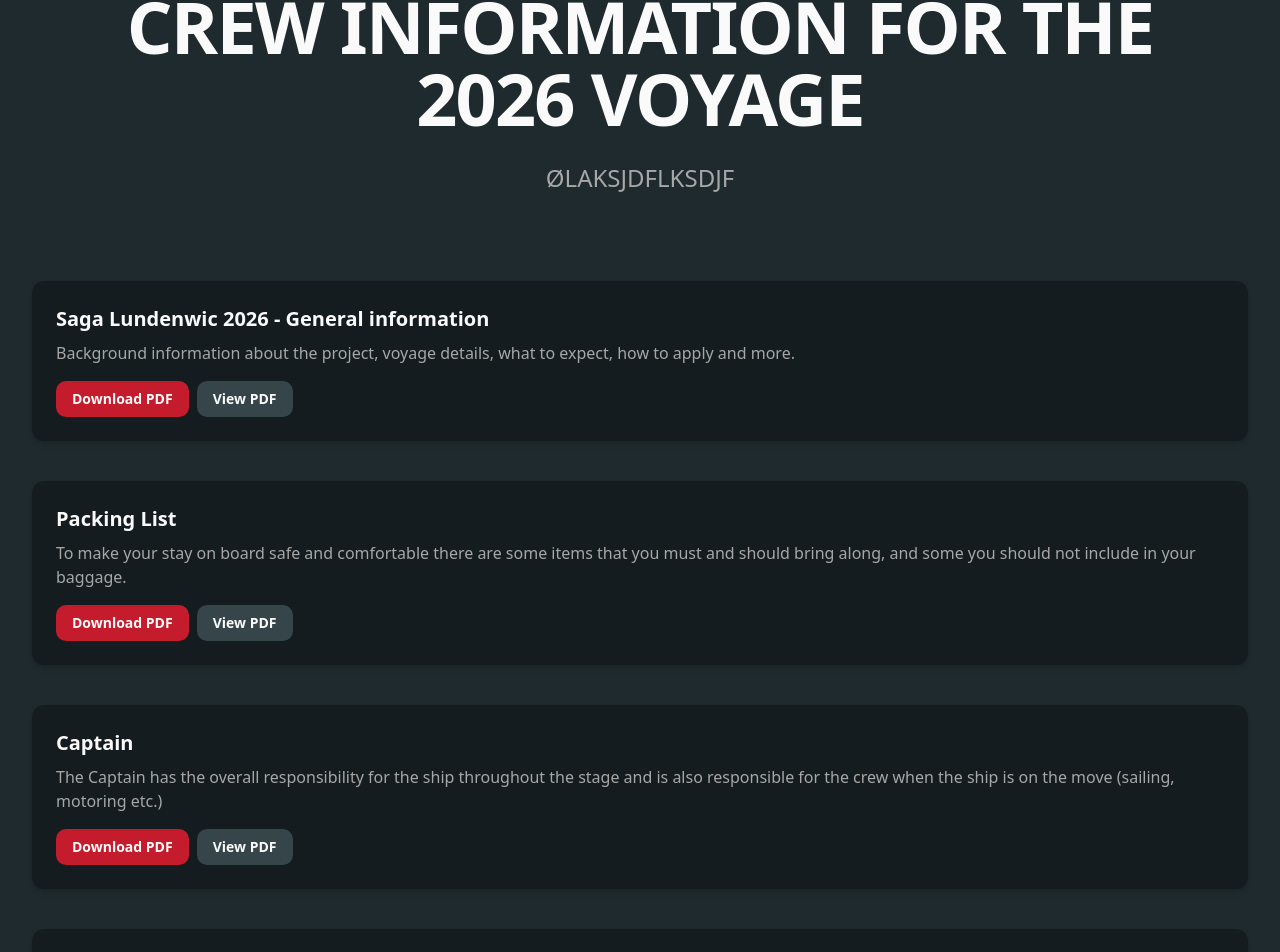
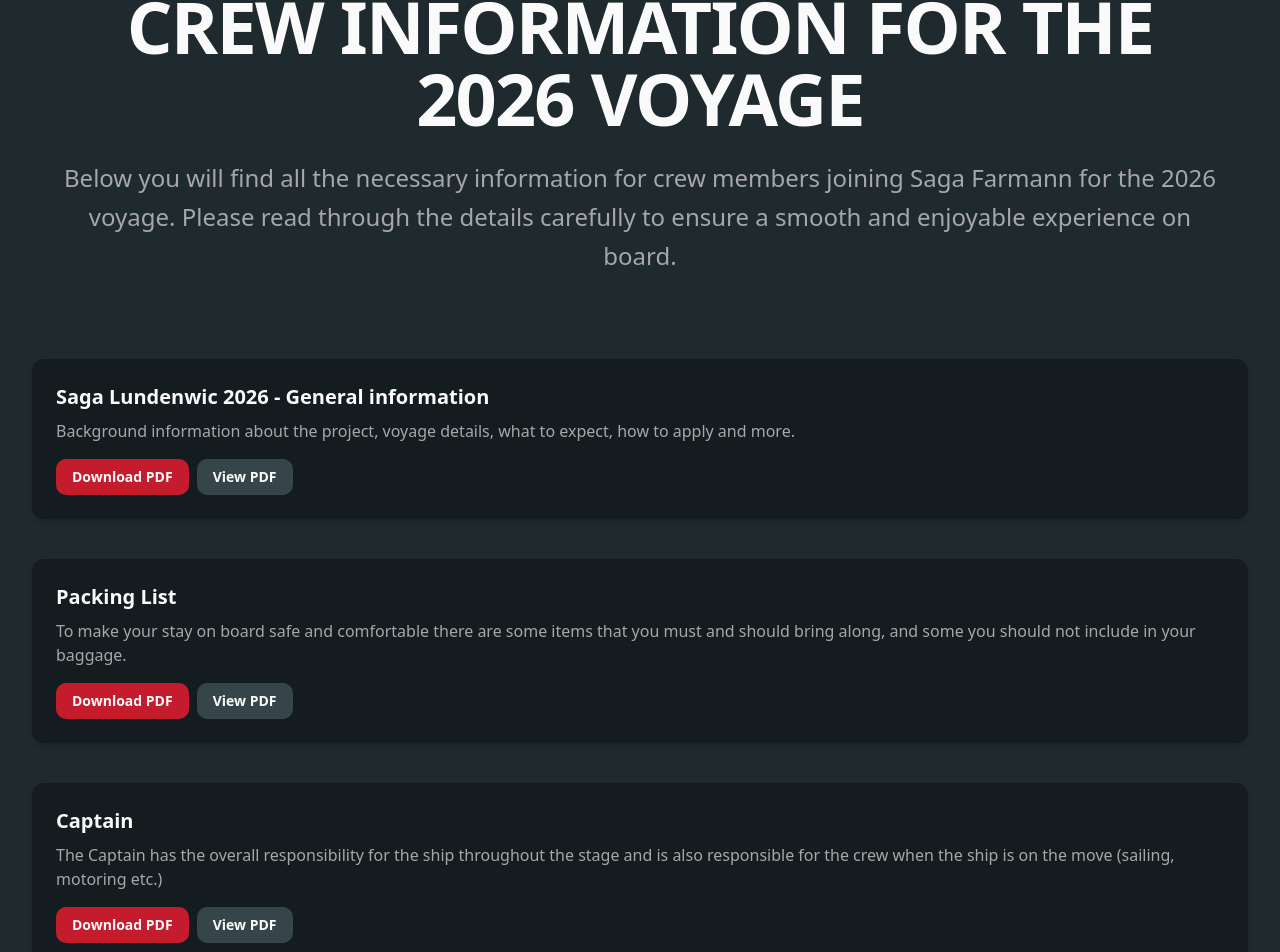
Before and after one commit to larsbill/sagafarmann, a Next.js app: page /crew in a window 1280 px wide. Shown: the part 814-1766 px from the top of the page. Built offline with nearby package versions, Linux system fonts and the light colour scheme.

Commit message:
Crew page update with text

```diff
--- a/app/crew/page.tsx
+++ b/app/crew/page.tsx
@@ -23,7 +23,7 @@
                 CREW INFORMATION FOR THE 2026 VOYAGE
               </h2>
               <p className="text-base sm:text-lg md:text-2xl text-muted-foreground mb-0 leading-relaxed">
-                ØLAKSJDFLKSDJF
+                Below you will find all the necessary information for crew members joining Saga Farmann for the 2026 voyage. Please read through the details carefully to ensure a smooth and enjoyable experience on board.
               </p>
             </div>
           </div>
```
